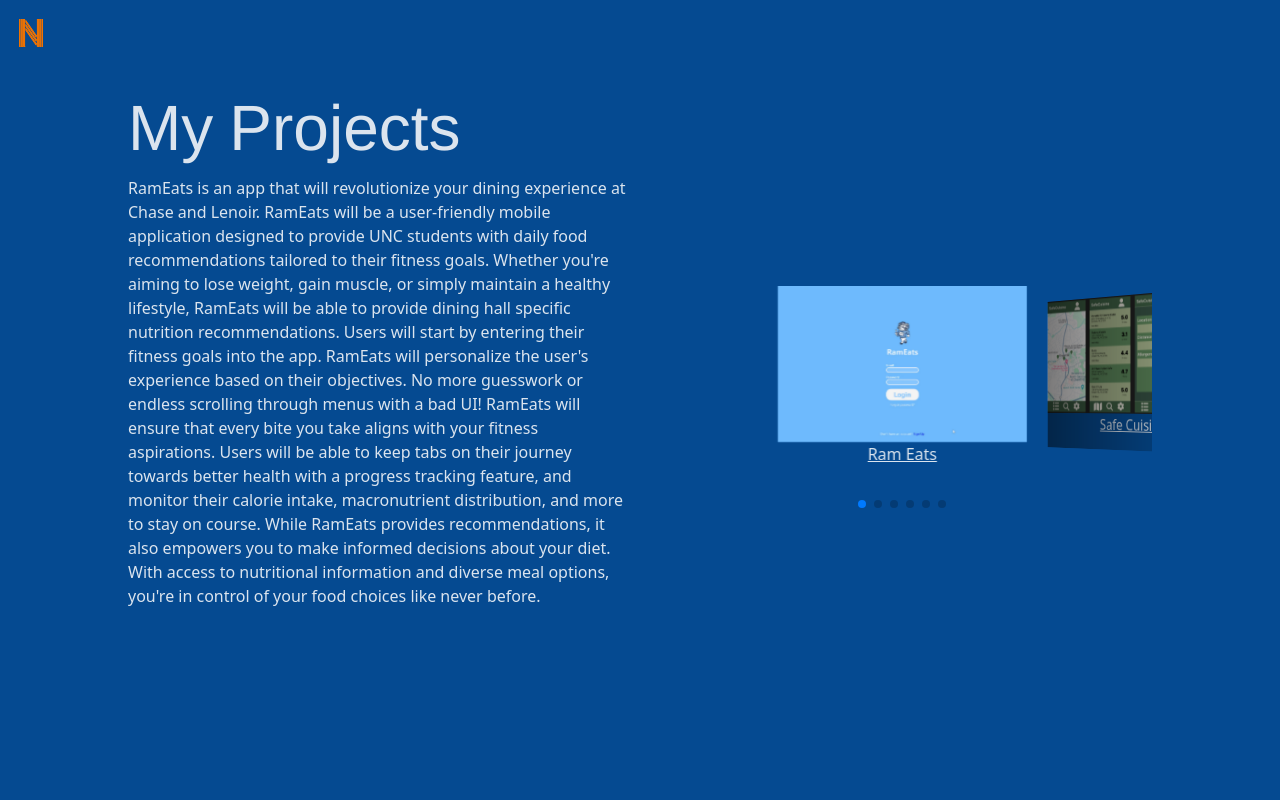
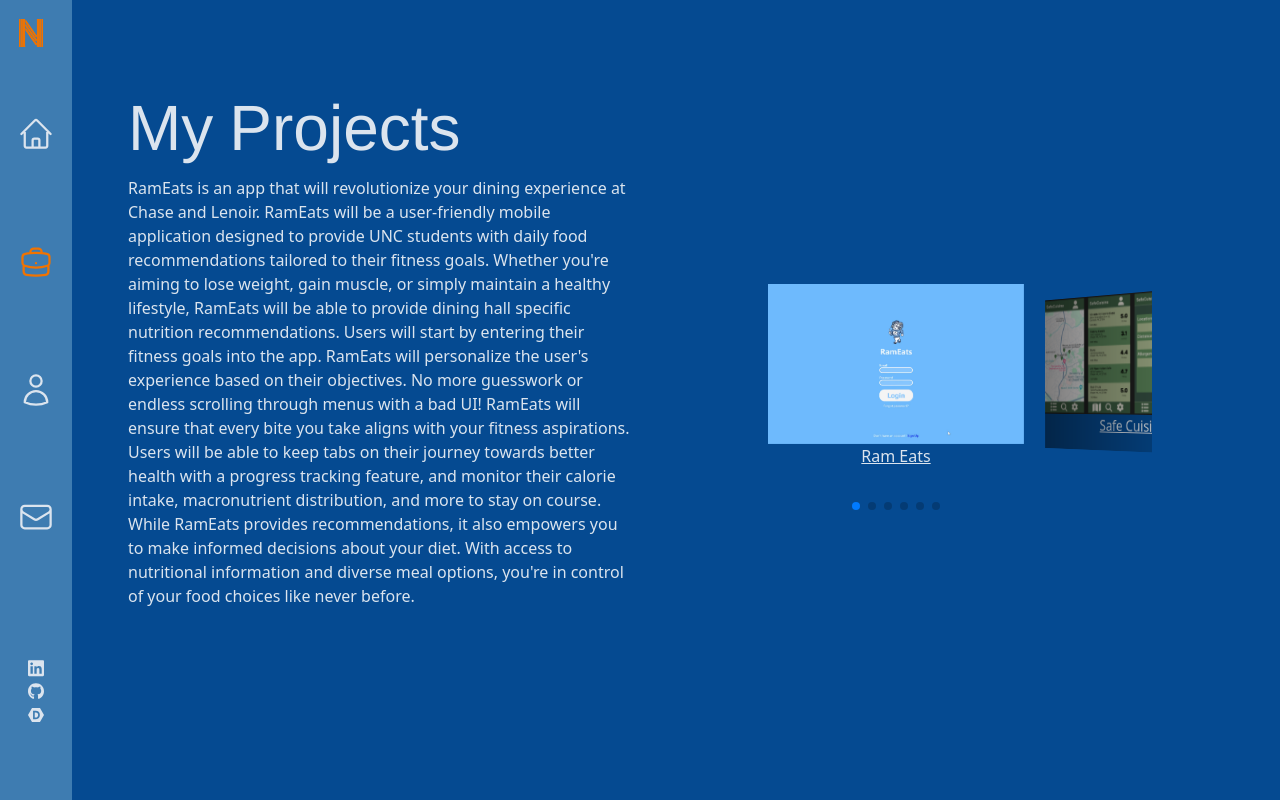
Before and after one commit to nathansantiago/PortfolioWebsite3, a React (Vite) app: page /portfolio in a window 1280 px wide. Built offline with nearby package versions, Linux system fonts and the light colour scheme.

Commit message:
Create social links

```diff
--- a/src/assets/Icons.jsx
+++ b/src/assets/Icons.jsx
@@ -56,3 +56,34 @@ export function NIcon () {
         </svg>
     );
 }
+
+export function LinkedInIcon() {
+    return (
+        <svg xmlns="http://www.w3.org/2000/svg" viewBox="0 0 448 512" strokeWidth={1.5} stroke="currentColor" fill="currentColor" className='size-6'>
+            <path d="M416 32H31.9C14.3 32 0 46.5 0 64.3v383.4C0 465.5 14.3 480 31.9 480H416c17.6 0 32-14.5 32-32.3V64.3c0-17.8-14.4-32.3-32-32.3zM135.4 416H69V202.2h66.5V416zm-33.2-243c-21.3 0-38.5-17.3-38.5-38.5S80.9 96 102.2 96c21.2 0 38.5 17.3 38.5 38.5 0 21.3-17.2 38.5-38.5 38.5zm282.1 243h-66.4V312c0-24.8-.5-56.7-34.5-56.7-34.6 0-39.9 27-39.9 54.9V416h-66.4V202.2h63.7v29.2h.9c8.9-16.8 30.6-34.5 62.9-34.5 67.2 0 79.7 44.3 79.7 101.9V416z"/>
+        </svg>
+    );
+}
+
+export function GithubIcon() {
+    return (
+        <svg xmlns="http://www.w3.org/2000/svg" viewBox="0 0 496 512" strokeWidth={1.5} stroke="currentColor" fill="currentColor" className='size-6'>
+            <path d="M165.9 397.4c0 2-2.3 3.6-5.2 3.6-3.3 .3-5.6-1.3-5.6-3.6 0-2 2.3-3.6 5.2-3.6 3-.3 5.6 1.3 5.6 3.6zm-31.1-4.5c-.7 2 1.3 4.3 4.3 4.9 2.6 1 5.6 0 6.2-2s-1.3-4.3-4.3-5.2c-2.6-.7-5.5 .3-6.2 2.3zm44.2-1.7c-2.9 .7-4.9 2.6-4.6 4.9 .3 2 2.9 3.3 5.9 2.6 2.9-.7 4.9-2.6 4.6-4.6-.3-1.9-3-3.2-5.9-2.9zM244.8 8C106.1 8 0 113.3 0 252c0 110.9 69.8 205.8 169.5 239.2 12.8 2.3 17.3-5.6 17.3-12.1 0-6.2-.3-40.4-.3-61.4 0 0-70 15-84.7-29.8 0 0-11.4-29.1-27.8-36.6 0 0-22.9-15.7 1.6-15.4 0 0 24.9 2 38.6 25.8 21.9 38.6 58.6 27.5 72.9 20.9 2.3-16 8.8-27.1 16-33.7-55.9-6.2-112.3-14.3-112.3-110.5 0-27.5 7.6-41.3 23.6-58.9-2.6-6.5-11.1-33.3 2.6-67.9 20.9-6.5 69 27 69 27 20-5.6 41.5-8.5 62.8-8.5s42.8 2.9 62.8 8.5c0 0 48.1-33.6 69-27 13.7 34.7 5.2 61.4 2.6 67.9 16 17.7 25.8 31.5 25.8 58.9 0 96.5-58.9 104.2-114.8 110.5 9.2 7.9 17 22.9 17 46.4 0 33.7-.3 75.4-.3 83.6 0 6.5 4.6 14.4 17.3 12.1C428.2 457.8 496 362.9 496 252 496 113.3 383.5 8 244.8 8zM97.2 352.9c-1.3 1-1 3.3 .7 5.2 1.6 1.6 3.9 2.3 5.2 1 1.3-1 1-3.3-.7-5.2-1.6-1.6-3.9-2.3-5.2-1zm-10.8-8.1c-.7 1.3 .3 2.9 2.3 3.9 1.6 1 3.6 .7 4.3-.7 .7-1.3-.3-2.9-2.3-3.9-2-.6-3.6-.3-4.3 .7zm32.4 35.6c-1.6 1.3-1 4.3 1.3 6.2 2.3 2.3 5.2 2.6 6.5 1 1.3-1.3 .7-4.3-1.3-6.2-2.2-2.3-5.2-2.6-6.5-1zm-11.4-14.7c-1.6 1-1.6 3.6 0 5.9 1.6 2.3 4.3 3.3 5.6 2.3 1.6-1.3 1.6-3.9 0-6.2-1.4-2.3-4-3.3-5.6-2z"/>
+        </svg>
+    );
+}
+
+export function DevpostIcon() {
+    return (
+        <svg fill="currentColor" viewBox="0 0 24 24" role="img" xmlns="http://www.w3.org/2000/svg">
+            <g id="SVGRepo_bgCarrier" stroke-width="0">
+            </g>
+            <g id="SVGRepo_tracerCarrier" stroke-linecap="round" stroke-linejoin="round">
+            </g>
+            <g id="SVGRepo_iconCarrier">
+                <path d="M6.002 1.61 0 12.004 6.002 22.39h11.996L24 12.004 17.998 1.61zm1.593 4.084h3.947c3.605 0 6.276 1.695 6.276 6.31 0 4.436-3.21 6.302-6.456 6.302H7.595zm2.517 2.449v7.714h1.241c2.646 0 3.862-1.55 3.862-3.861.009-2.569-1.096-3.853-3.767-3.853z">
+                </path>
+            </g>
+        </svg>
+    );
+}
--- a/src/assets/Menu/Menu.jsx
+++ b/src/assets/Menu/Menu.jsx
@@ -1,10 +1,23 @@
-import { useState } from 'react';
+import { useEffect, useRef, useState } from 'react';
 import './Menu.scss'
 import { NavLink } from 'react-router-dom';
-import { AboutMeIcon, ContactMeIcon, HomeIcon, MenuIcon, NIcon, PortfolioIcon, XIcon } from '../Icons';
+import { AboutMeIcon, ContactMeIcon, DevpostIcon, GithubIcon, HomeIcon, LinkedInIcon, MenuIcon, NIcon, PortfolioIcon, XIcon } from '../Icons';
 
 export default function Header () {
     const [showMenu, setShowMenu] = useState(false); // Determines if menu should be shown
+    const windowWidth = useRef(window.innerWidth);
+
+    useEffect(() => {
+        if (windowWidth.current > 1000) {
+            setShowMenu(true);
+        }
+    }, []);
+
+    function CloseMenu () {
+        if (windowWidth.current < 1000) {
+            setShowMenu(false);
+        }
+    }
 
     return (
         <>
@@ -24,22 +37,41 @@ export default function Header () {
                 </>
             )}
 
-            <nav className={`${showMenu ? 'menu-active' : 'menu-inactive'}`}>
+            <div className={`${showMenu ? 'menu-active' : 'menu-inactive'} nav-container`}>
+                <nav>
                     <div className='menu-icon-container'>
-                    <NavLink to={'/'} onClick={() => setShowMenu(false)} className='nav-icon'>
+                        <NavLink to={'/'} onClick={CloseMenu} className='nav-icon'>
                             <HomeIcon/>
                         </NavLink>
-                    <NavLink to={'/portfolio'} onClick={() => setShowMenu(false)} className='nav-icon'>
+                        <NavLink to={'/portfolio'} onClick={CloseMenu} className='nav-icon'>
                             <PortfolioIcon/>
                         </NavLink>
-                    <NavLink to={'/about'} onClick={() => setShowMenu(false)} className='nav-icon'>
+                        <NavLink to={'/about'} onClick={CloseMenu} className='nav-icon'>
                             <AboutMeIcon/>
                         </NavLink>
-                    <NavLink to={'/contact'} onClick={() => setShowMenu(false)} className='nav-icon'>
+                        <NavLink to={'/contact'} onClick={CloseMenu} className='nav-icon'>
                             <ContactMeIcon/>
                         </NavLink>
                     </div>
                 </nav>
+                <ul className='social-links'>
+                    <li className='social-link-icon-container'>
+                        <a href="https://www.linkedin.com/in/nathan-santiago/" target="_blank" className='social-link-icon'>
+                            <LinkedInIcon/>
+                        </a>
+                    </li>
+                    <li className='social-link-icon-container'>
+                        <a href="https://github.com/nathansantiago" target="_blank" className='social-link-icon'>
+                            <GithubIcon/>
+                        </a>
+                    </li>
+                    <li className='social-link-icon-container'>
+                        <a href="https://devpost.com/santiagonathan9254?ref_content=user-portfolio&ref_feature=portfolio&ref_medium=global-nav" target="_blank" className='social-link-icon'>
+                            <DevpostIcon/>
+                        </a>
+                    </li>
+                </ul>
+            </div>
         </>
     );
 }
--- a/src/assets/Menu/Menu.scss
+++ b/src/assets/Menu/Menu.scss
@@ -17,7 +17,9 @@ body {
     z-index: 2;
 }
 
-nav {
+.nav-container {
+    display: flex;
+    flex-direction: column;
     position: fixed;
     top: 0;
     left: 0;
@@ -27,9 +29,13 @@ nav {
     height: 100vh;
     z-index: 1;
 
+    nav {
+        height: 70%;
+        margin-top: 4.4rem;
+    }
+
     .menu-icon-container {
-        margin-top: 5rem;
-        height: 80%;
+        height: 100%;
         display: flex;
         flex-direction: column;
         justify-content: space-around;
@@ -48,6 +54,33 @@ nav {
             }
         }
     }
+
+    .social-links {
+        height: 30%;
+        margin: 0;
+        padding: 0;
+        list-style: none;
+        display: flex;
+        flex-direction: column;
+        align-items: center;
+        justify-content: center;
+
+        .social-link-icon-container {
+            height: 1.5rem;
+            width: 1.5rem;
+            padding: .25rem;
+
+            .social-link-icon {
+                svg {
+                    color: app.$theme-text-color;
+
+                    &:hover {
+                        color: app.$secondary-color;
+                    }
+                }
+            }
+        }
+    }
 }
 
 .menu-inactive {
--- a/src/pages/ContactPage/ContactPage.scss
+++ b/src/pages/ContactPage/ContactPage.scss
@@ -7,10 +7,11 @@
 
         .text-container {
             align-self: center;
+            width: 50%;
         }
 
         .map-container {
-            width: 39vw;
+            width: 50%;
 
             .leaflet-container {
                 height: 100%;
--- a/src/pages/PortfolioPage/PortfolioPage.scss
+++ b/src/pages/PortfolioPage/PortfolioPage.scss
@@ -41,14 +41,14 @@ p {
 
         .gallery-container {
             position: absolute;
-            width: 39vw;
+            width: 50%;
             right: 0;
             border-color: greenyellow;
             border-style: dashed;
         }
 
         .text-container {
-            width: 39vw;
+            width: 49%;
             height: 80vh;
             border-color: red;
             border-style: dashed;
@@ -60,5 +60,12 @@ p {
     .portfolio-container {
         display: flex;
         flex-direction: column-reverse;
+        align-items: center;
+        position: absolute;
+        top: -40vh;
+    }
+
+    .gallery-container {
+        width: 80vw;
     }
 }
```
Lines whose indentation alone changed are shown as unchanged.
